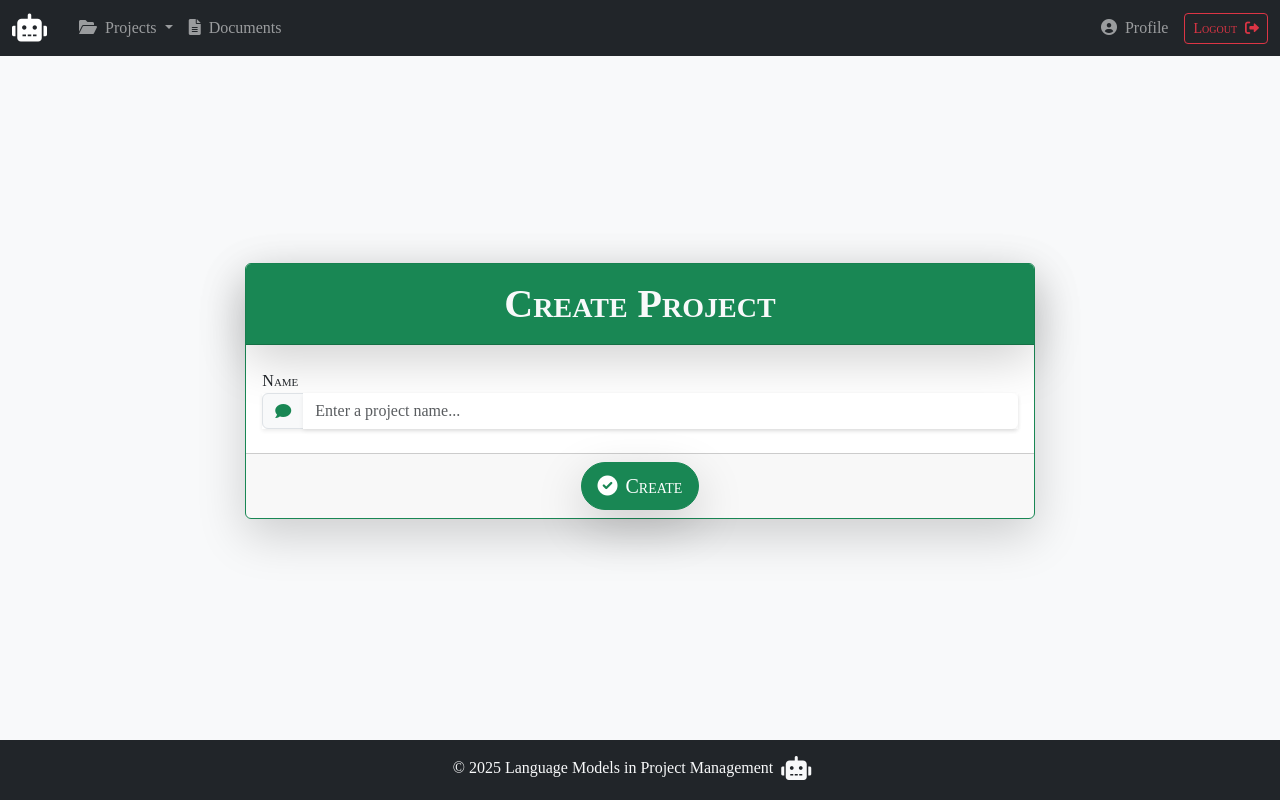
After one commit to Drntth/thesis-langmodels-project-management, a Django app: page /projects/create in a window 1280 px wide. The commit adds this page. Run offline with Django 5.2, Linux system fonts and the light colour scheme; the visitor is signed in with stand-in values (Sample User, id 1); some libraries are stand-ins or nearby versions.

Commit message:
CREATE: új projekt létrehozása #35
- alapadatok megadása
- mappa létrehozása

```diff
--- a/langmodels_project_management/project_management/forms.py
+++ b/langmodels_project_management/project_management/forms.py
@@ -0,0 +1,31 @@
+from django import forms
+from django.contrib.auth.models import User
+from .models import Project
+
+class ProjectCreationForm(forms.ModelForm):
+    name = forms.CharField(
+        required=True,
+        max_length=255,
+        widget=forms.TextInput(attrs={
+            'class': 'form-control border-0 shadow-sm',
+            'placeholder': 'Enter a project name...',
+            'id': 'name',
+            'maxlength': 255,
+        })
+    )
+
+    class Meta:
+        model = Project
+        fields = ['name']
+
+    def __init__(self, *args, **kwargs):
+        self.user = kwargs.pop('user', None)
+        super().__init__(*args, **kwargs)
+
+    def save(self, commit=True):
+        project = super().save(commit=False)
+        if self.user:
+            project.owner = self.user
+        if commit:
+            project.save()
+        return project
--- a/langmodels_project_management/project_management/models.py
+++ b/langmodels_project_management/project_management/models.py
@@ -12,10 +12,16 @@ class Project(models.Model):
     created_at = models.DateTimeField(auto_now_add=True)
     updated_at = models.DateTimeField(auto_now=True)
     owner = models.ForeignKey(User, on_delete=models.CASCADE)
-    status = models.ForeignKey(ProjectStatus, on_delete=models.CASCADE)
+    status = models.ForeignKey(ProjectStatus, on_delete=models.CASCADE, default=None)
 
     def __str__(self):
         return f'Project: {self.name} (Owner: {self.owner.username})'
+
+    def save(self, *args, **kwargs):
+        if not self.status_id:
+            draft_status, created = ProjectStatus.objects.get_or_create(name="Draft")
+            self.status = draft_status
+        super().save(*args, **kwargs)
 
 class ProjectRole(models.Model):
     name = models.CharField(max_length=50, unique=True)
@@ -33,3 +39,11 @@ class ProjectMember(models.Model):
 
     def __str__(self):
         return f"{self.user.username} - {self.role.name} in {self.project.name}"
+
+    def save(self, *args, **kwargs):
+        super().save(*args, **kwargs)
+
+        if self.project.status.name == "Draft":
+            in_progress_status, created = ProjectStatus.objects.get_or_create(name="In Progress")
+            self.project.status = in_progress_status
+            self.project.save()
--- a/langmodels_project_management/project_management/urls.py
+++ b/langmodels_project_management/project_management/urls.py
@@ -1,8 +1,13 @@
 from django.urls import path
-from . import views
+from .views import ProjectCreateView
+from django.conf import settings
+from django.conf.urls.static import static
 
 app_name = 'projects'
 
 urlpatterns = [
+    path('create', ProjectCreateView.as_view(), name='create_project'),
+]
 
-]
+if settings.DEBUG:
+    urlpatterns += static(settings.MEDIA_URL, document_root=settings.MEDIA_ROOT)
--- a/langmodels_project_management/project_management/views.py
+++ b/langmodels_project_management/project_management/views.py
@@ -1,3 +1,30 @@
 from django.shortcuts import render
+from django.contrib.auth.mixins import LoginRequiredMixin
+from django.views.generic import CreateView
+from .models import Project
+from .forms import ProjectCreationForm
+from django.urls import reverse_lazy
+from django.contrib import messages
+from pathlib import Path
+from django.conf import settings
 
-# Create your views here.
+class ProjectCreateView(LoginRequiredMixin, CreateView):
+    model = Project
+    form_class = ProjectCreationForm
+    template_name = "project_management/create_project.html"
+    # success_url = reverse_lazy('project_management:list_project')
+    success_url = reverse_lazy('home:index')
+
+    def form_valid(self, form):
+        form.instance.owner = self.request.user
+
+        response = super().form_valid(form)
+
+        project_folder_name = f"{self.request.user.username}_{form.instance.name}".replace(' ', '_').lower()
+        project_folder_path = Path(settings.MEDIA_ROOT) / "projects" / project_folder_name
+
+        if not project_folder_path.exists():
+            project_folder_path.mkdir(parents=True, exist_ok=True)
+
+        messages.success(self.request, f"Project '{form.instance.name}' successfully created!")
+        return response
--- a/langmodels_project_management/templates/partials/navbar.html
+++ b/langmodels_project_management/templates/partials/navbar.html
@@ -11,10 +11,18 @@
         <div class="collapse navbar-collapse" id="navbarCollapse">
             <ul class="navbar-nav me-auto mb-2 mb-md-0">
                 {% if request.user.is_authenticated %}
-                <li class="nav-item">
-                    <a class="nav-link" href="#">
+                <li class="nav-item dropdown">
+                    <a class="nav-link dropdown-toggle" href="#" id="navbarDropdownProjects" role="button" data-bs-toggle="dropdown" aria-expanded="false">
                         <i class="fas fa-folder-open me-2"></i>Projects
                     </a>
+                    <ul class="dropdown-menu" aria-labelledby="navbarDropdownProjects">
+                        <li><a class="dropdown-item" href="#">
+                            <i class="fas fa-list me-2"></i>View Projects
+                        </a></li>
+                        <li><a class="dropdown-item" href="{% url 'projects:create_project' %}">
+                            <i class="fas fa-plus-circle me-2"></i>Add Project
+                        </a></li>
+                    </ul>
                 </li>
                 <li class="nav-item">
                     <a class="nav-link" href="#">
--- /dev/null
+++ b/langmodels_project_management/templates/project_management/create_project.html
@@ -0,0 +1,59 @@
+{% extends "partials/base.html" %}
+
+{% block title %}Create Project{% endblock %}
+
+{% block page_title %}{% endblock %}
+
+{% block content %}
+<div class="card shadow-lg border-success m-2">
+    <div class="card-header bg-success text-light shadow-lg">
+        <h1 class="card-title text-center fw-bold my-2 flex-grow-1">
+            Create Project
+        </h1>
+    </div>
+    <form method="POST" action="{% url 'projects:create_project' %}" enctype="multipart/form-data">
+        <div class="card-body">
+            {% csrf_token %}
+            <div class="m-2">
+                {% if form.non_field_errors %}
+                        {% for error in form.non_field_errors %}
+                        <div class="alert alert-danger alert-dismissible fade show m-2" role="alert">
+                            <i class="fas fa-exclamation-circle"></i>
+                            {{ error }}
+                            <button type="button" class="btn-close" data-bs-dismiss="alert" aria-label="Close"></button>
+                        </div>
+                    {% endfor %}
+                {% endif %}
+            </div>
+
+            <div class="mb-2">
+                <label for="input_text_id">Name</label>
+                <div class="input-group shadow-sm">
+                    <span class="input-group-text"><i class="fas fa-comment text-success"></i></span>
+                    {{ form.name }}
+                </div>
+                {% if form.name.errors %}
+                <div class="alert alert-danger alert-dismissible fade show m-2" role="alert">
+                    <i class="fas fa-exclamation-circle"></i>
+                    {% for error in form.name.errors %}
+                        {{ error }}
+                    {% endfor %}
+                    <button type="button" class="btn-close" data-bs-dismiss="alert" aria-label="Close"></button>
+                </div>
+                {% endif %}
+            </div>
+        </div>
+        <div class="card-footer text-center">
+            <button type="submit" class="btn btn-success shadow-lg rounded-pill btn-lg w-40">
+                <i class="fas fa-check-circle me-2"></i>Create
+            </button>
+        </div>
+    </form>
+</div>
+{% endblock %}
+
+{% block sidebar_left %}
+{% endblock %}
+
+{% block siderbar_right %}
+{% endblock %}
```
